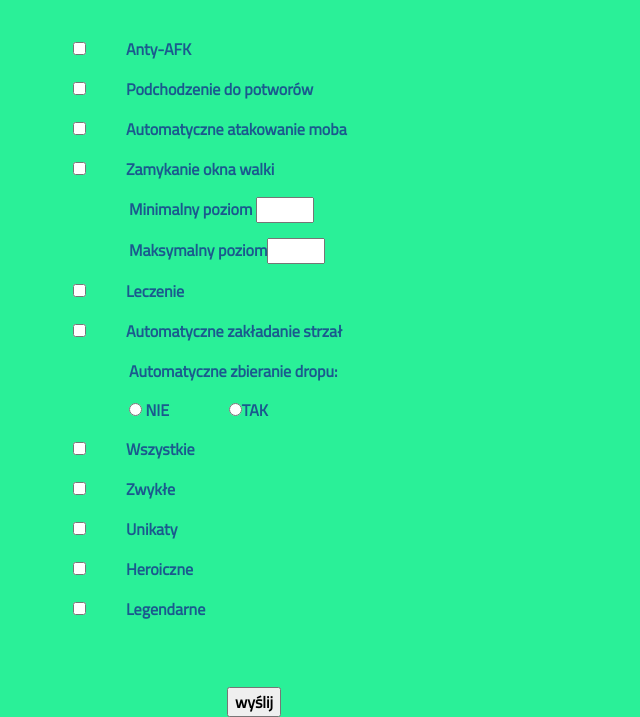
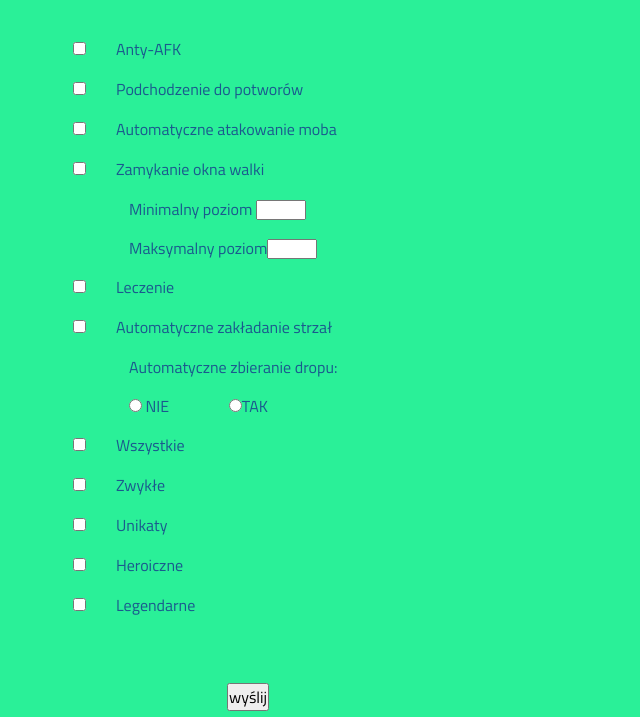
Before and after one commit to jstelm/form, a plain HTML site: page index.html in a window 1280 px wide. Shown: the part 166-883 px from the top of the page, without its empty margins (157-797 px from the left). Drawn offline with Linux system fonts and the light colour scheme.

Commit message:
Update style.css

```diff
--- a/style.css
+++ b/style.css
@@ -1,9 +1,9 @@
 * {
     margin: 0;
-    padding:0
+    padding:0;
     box-sizing:border-box;
     font-family: 'Titillium Web', sans-serif;
-    font-weight: 600;
+    font-weight: 500;
 }
 
 body{
```
